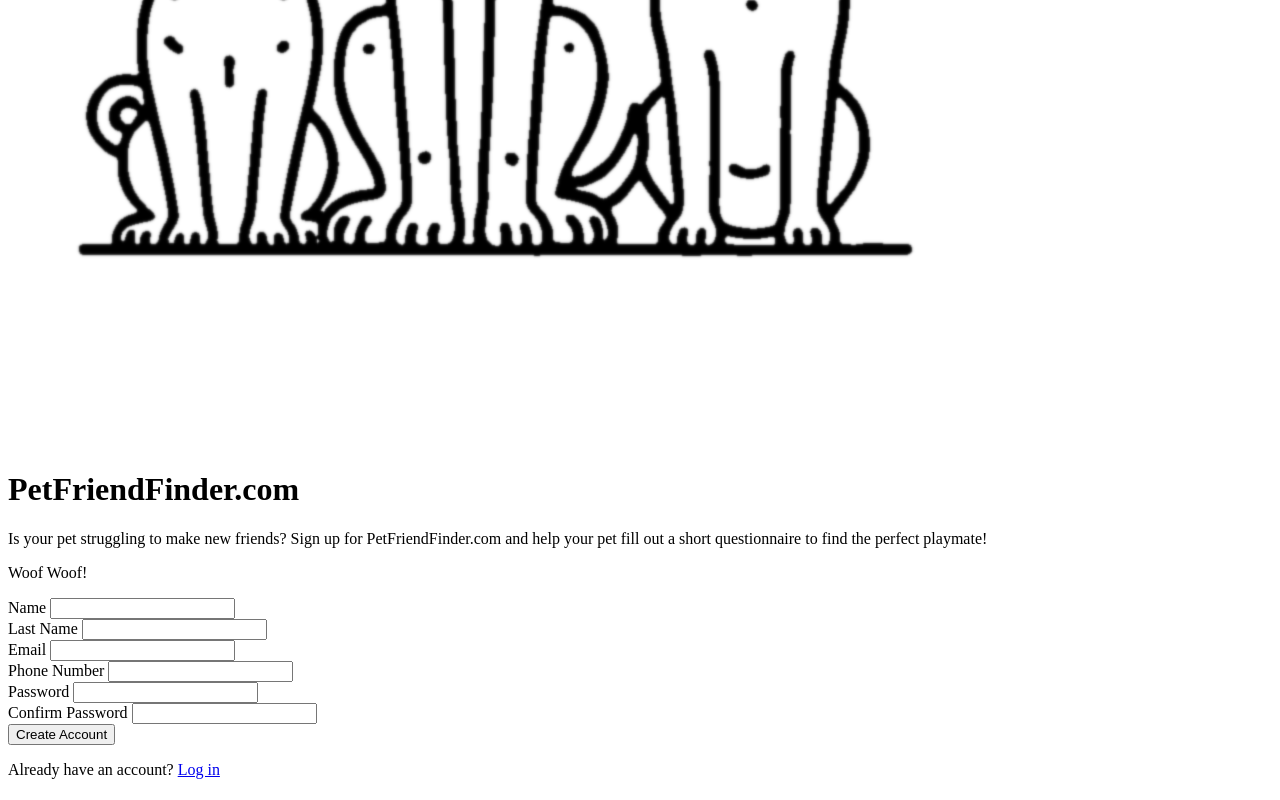
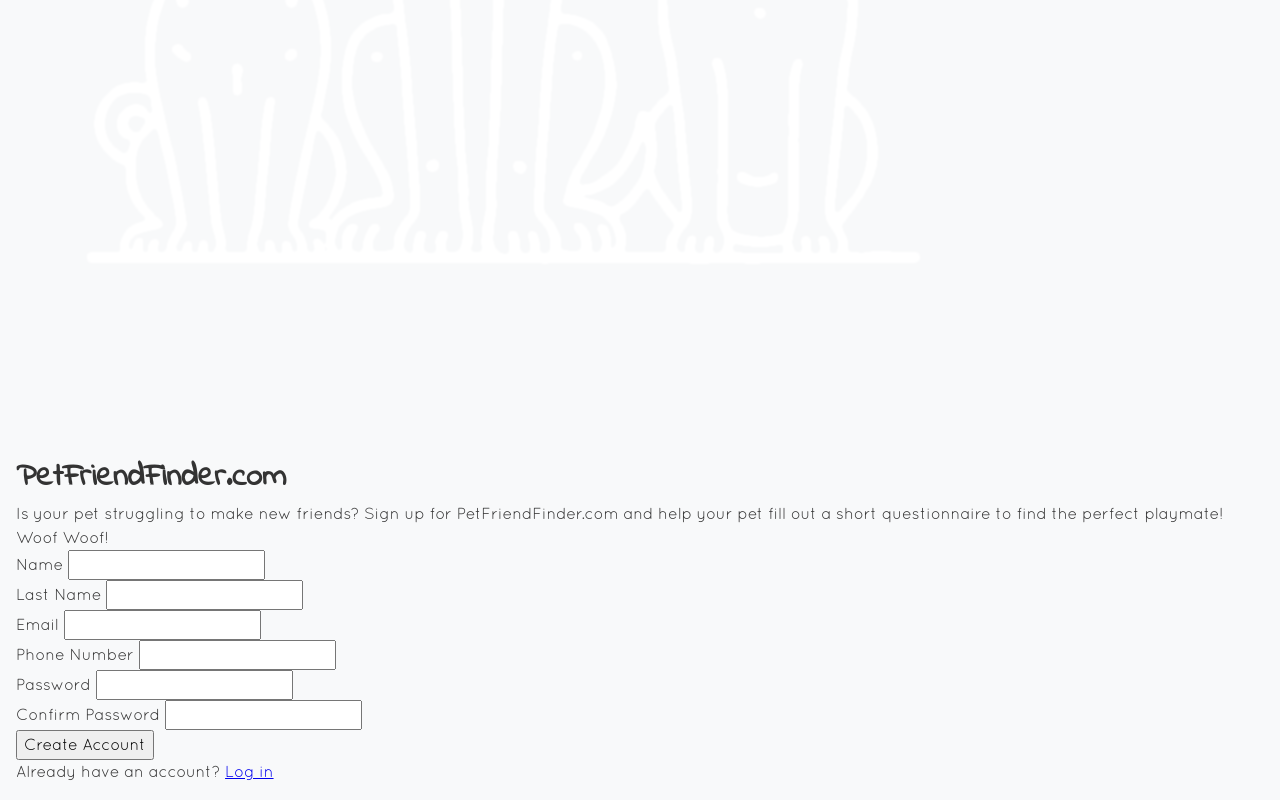
Before and after one commit to MyPetLobster/sign-up-form, a plain HTML site: page index.html in a window 1280 px wide. Shown: the part 586-1386 px from the top of the page. Drawn offline with Linux system fonts and the light colour scheme.

Commit message:
Setup basic CSS, gitignore, rm DS_Store

```diff
--- a/index.html
+++ b/index.html
@@ -4,11 +4,13 @@
     <meta charset="UTF-8">
     <meta name="viewport" content="width=device-width, initial-scale=1.0">
     <title>Odin Sign-up Form</title>
+    <link rel="stylesheet" href="static/styles.css"
 </head>
 <body>
+    <div class="body-content">
         <div>
             <div class="logo-band">
-            <img src="static/images/signupform-logo.png" alt=" Logo">
+                <img src="static/images/signupform-logo-light.png" alt=" Logo">
                 <h1>PetFriendFinder.com</h1>
             </div>
         </div>
@@ -52,5 +54,6 @@
                 <p>Already have an account? <a href="#">Log in</a></p>
             </form>
         </div>
+    </div>
 </body>
 </html>
--- a/static/styles.css
+++ b/static/styles.css
@@ -0,0 +1,89 @@
+@font-face {
+    font-family: 'quicksand-regular';
+    src: url('../fonts/quicksand-regular-webfont.woff2') format('woff2'),
+         url('../fonts/quicksand-regular-webfont.woff') format('woff');
+    font-weight: normal;
+    font-style: normal;
+}
+@font-face {
+    font-family: 'quicksand-bold';
+    src: url('../fonts/quicksand-bold-webfont.woff2') format('woff2'),
+         url('../fonts/quicksand-bold-webfont.woff') format('woff');
+    font-weight: normal;
+    font-style: normal;
+}
+@font-face {
+    font-family: 'indieflower';
+    src: url('../fonts/indieflower-regular-webfont.woff2') format('woff2'),
+         url('../fonts/indieflower-regular-webfont.woff') format('woff');
+    font-weight: normal;
+    font-style: normal;
+}
+
+
+/* To make forms' appearance consistent with rest of content across browsers */
+button,
+input,
+select,
+textarea {
+  font-family: inherit;
+  font-size: 100%;
+}
+
+/* Reset some styles */
+*, *::before, *::after {
+  box-sizing: border-box;
+}
+* {
+  margin: 0;
+}
+body {
+  line-height: 1.5;
+  -webkit-font-smoothing: antialiased;
+}
+img, picture, video, canvas, svg {
+  display: block;
+  max-width: 100%;
+}
+input, button, textarea, select {
+  font: inherit;
+}
+p, h1, h2, h3, h4, h5, h6 {
+  overflow-wrap: break-word;
+}
+#root, #__next {
+  isolation: isolate;
+}
+
+
+/* Universal styles */
+html {
+  font-size: 16px;
+  font-family: 'quicksand-regular', sans-serif;
+  color: #333;
+}
+
+h1 {
+    font-family: 'indieflower', sans-serif;
+}
+
+h2, h3, h4, h5, h6 {
+  font-family: 'quicksand-bold', sans-serif;
+}
+
+:root {
+    --primary: #007bff;
+    --secondary: #6c757d;
+    --success: #28a745;
+    --info: #17a2b8;
+    --warning: #ffc107;
+    --danger: #dc3545;
+    --light: #f8f9fa;
+    --dark: #343a40;
+}
+
+body {
+    background-color: var(--light);
+    padding: 1rem;
+    margin: 0;
+}
```
Also changed, not shown: fonts/quicksand-bold-webfont.woff (added), fonts/quicksand-bold-webfont.woff2 (added), fonts/quicksand-regular-webfont.woff (added), fonts/quicksand-regular-webfont.woff2 (added), static/images/signupform-logo-light.png (added), 3 other files. Lines whose indentation alone changed are shown as unchanged.
